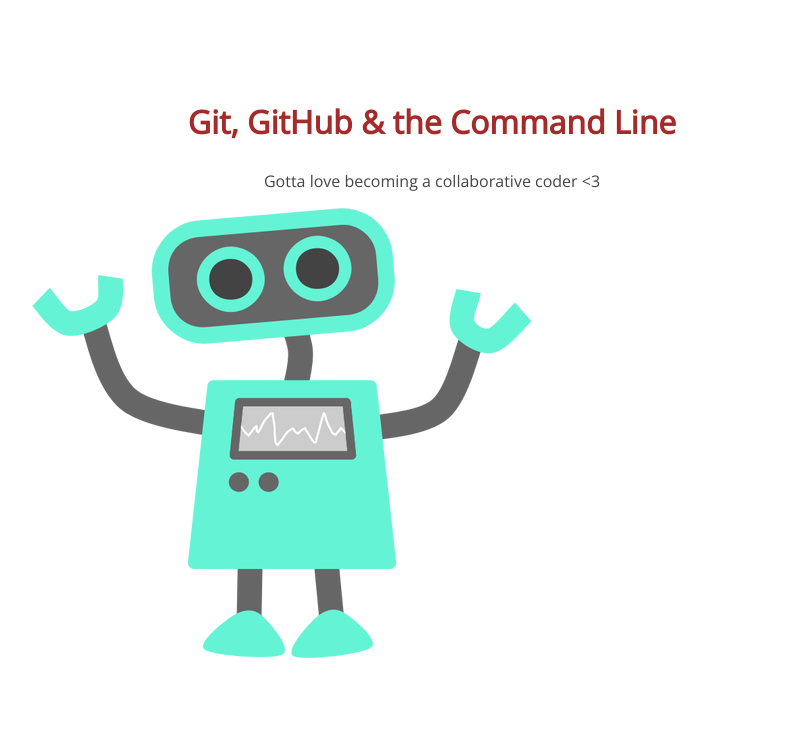
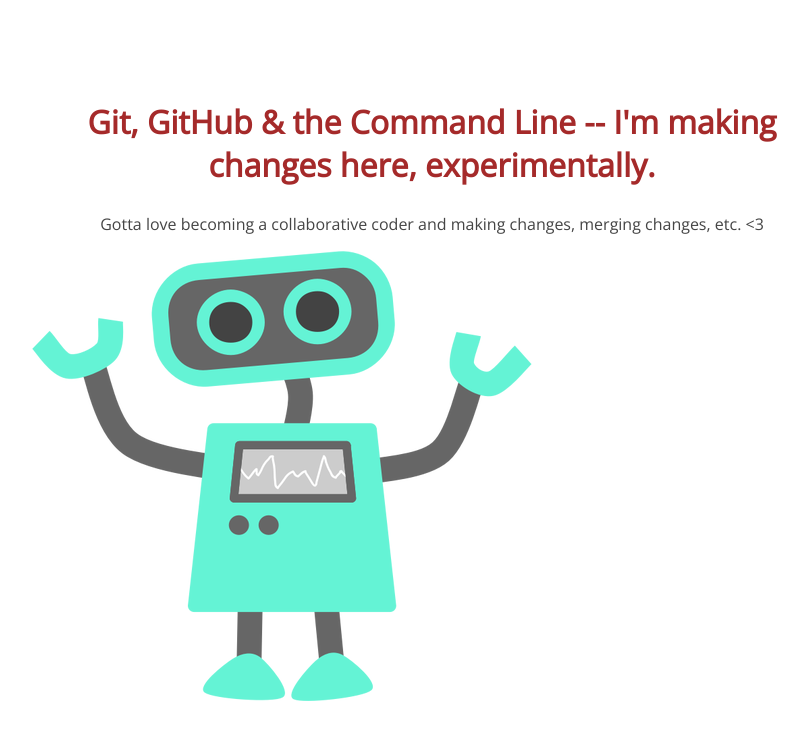
Before and after one commit to jared-ps/105-project, a plain HTML site: page index.html in a window 1280 px wide. Shown: the whole page, without its empty margins (208-1016 px from the left). Drawn offline with nearby package versions, Linux system fonts and the light colour scheme.

Commit message:
changed text in <h1> and <p>

```diff
--- a/index.html
+++ b/index.html
@@ -8,8 +8,8 @@
 </head>
 <body>
 	<section>
-		<h1>Git, GitHub & the Command Line</h1>
-		<p>Gotta love becoming a collaborative coder <3</p>
+		<h1>Git, GitHub & the Command Line -- I'm making changes here, experimentally.</h1>
+		<p>Gotta love becoming a collaborative coder and making changes, merging changes, etc. <3</p>
 		<img src="img/happy-blue-robot.png">
 	</section>
 </body>
```
